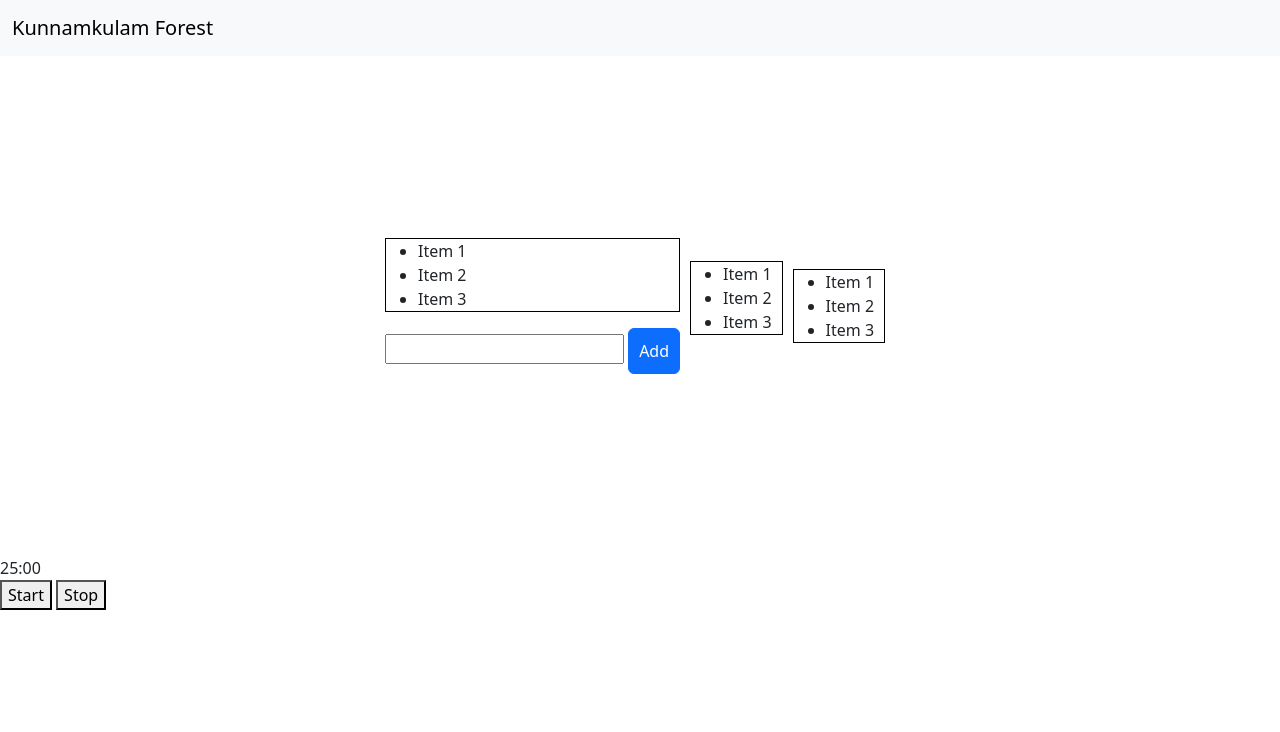
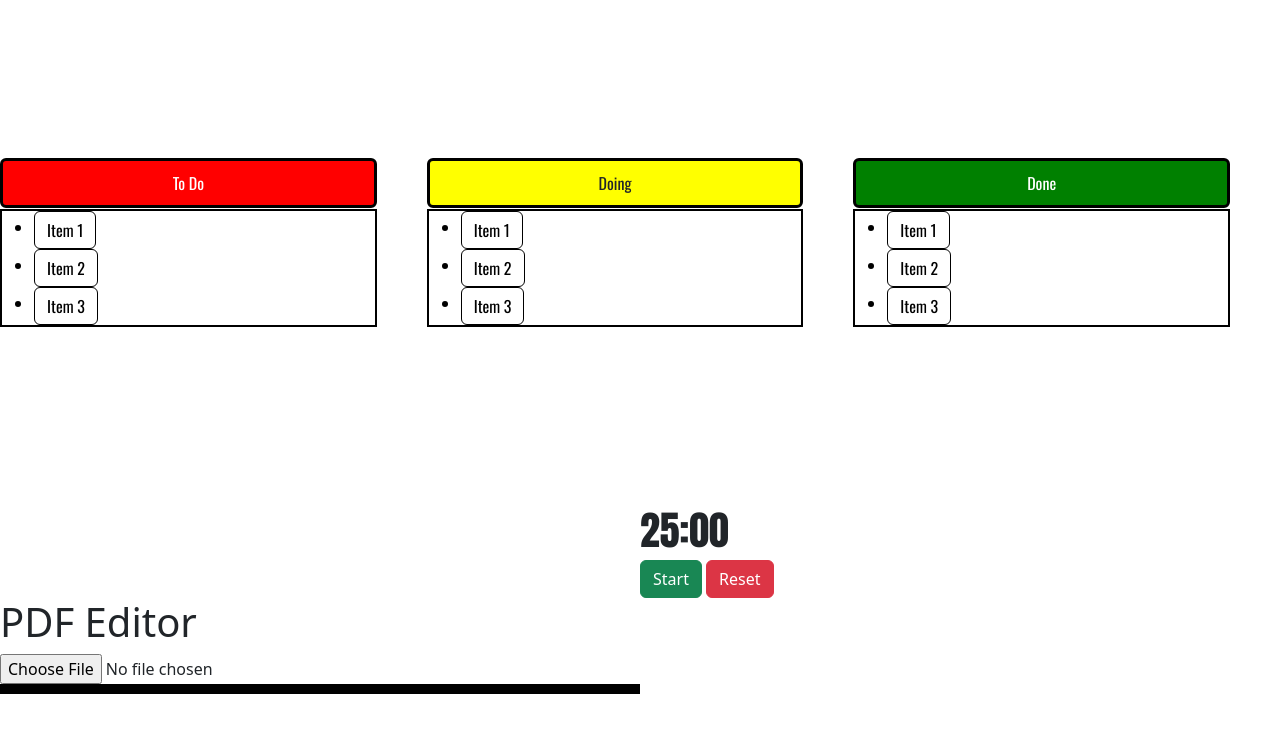
Before and after one commit to bongcloud123/Uruzendayo, a plain HTML site: page Project/index.html in a window 1280 px wide. Drawn offline with nearby package versions, Linux system fonts and the light colour scheme; files whose address does not match are found by name.

Commit message:
new file:   Ideas.txt 	deleted:    Project/DM Module 1 PDF Notes - Kerala Notes.pdf 	modified:   Project/index.html 	new file:   Project/pdf.html 	deleted:    Project/pdf.js 	modified:   Project/styles.css

```diff
--- a/Project/index.html
+++ b/Project/index.html
@@ -3,6 +3,9 @@
 
 <head>
     <link rel="stylesheet" type='text/css' href="styles.css">
+    <link rel="preconnect" href="https://fonts.googleapis.com">
+    <link rel="preconnect" href="https://fonts.gstatic.com" crossorigin>
+    <link href="https://fonts.googleapis.com/css2?family=Oswald:wght@200..700&display=swap" rel="stylesheet">
 
     <meta charset="UTF-8">
     <meta name="viewport" content="width=device-width, initial-scale=1.0">
@@ -10,54 +13,101 @@
     <script src="https://cdnjs.cloudflare.com/ajax/libs/Sortable/1.14.0/Sortable.min.js"></script>
     <script src="https://cdnjs.cloudflare.com/ajax/libs/pdf.js/2.13.272/pdf.min.js"></script>
     <link href="https://cdn.jsdelivr.net/npm/bootstrap@5.3.2/dist/css/bootstrap.min.css" rel="stylesheet"
-    integrity="sha384-T3c6CoIi6uLrA9TneNEoa7RxnatzjcDSCmG1MXxSR1GAsXEV/Dwwykc2MPK8M2HN" crossorigin="anonymous">
+        integrity="sha384-T3c6CoIi6uLrA9TneNEoa7RxnatzjcDSCmG1MXxSR1GAsXEV/Dwwykc2MPK8M2HN" crossorigin="anonymous">
 
 </head>
 
 <body>
-    <nav class="navbar navbar-expand-lg bg-body-tertiary">
-        <div class="container-fluid">
-            <a class="navbar-brand" href="#">Kunnamkulam Forest</a>
+    <div>
+
+    </div>
+    <div id="Lists">
+        <div class="list-container">
+            <div class="card" id="todo">To Do</div>
+            <ul id="sortable-list">
+                <li><button type="button" class="btn">Item 1</button></li>
+                <li><button type="button" class="btn">Item 2</button></li>
+                <li><button type="button" class="btn">Item 3</button></li>
+            </ul>
         </div>
-    </nav>
-    <div id="Lists">
-        <div style="padding-right: 10px;">
 
-            <ul id="sortable-list">
-                <li class="list1">Item 1</li>
-                <li class="list1">Item 2</li>
-                <li class="list1">Item 3</li>
-            </ul>
+        <!-- <div>
+            <div id="add">
             <input type="text" id="newItemText">
             <button id="adt" type="button" class="btn btn-primary">Add</button>
-
+            </div>
             <script src="C:\Users\midto\Desktop\Uni\Mini Project\Project\script.js"></script>
         </div>
-        <div>
+        -->
+
+        <div class="list-container">
+            <div class="card" id="doing">Doing</div>
             <ul id="sortable-list2">
-                <li class="list2">Item 1</li>
-                <li class="list2">Item 2</li>
-                <li class="list2">Item 3</li>
+                <li><button type="button" class="btn">Item 1</button></li>
+                <li><button type="button" class="btn">Item 2</button></li>
+                <li><button type="button" class="btn">Item 3</button></li>
             </ul>
         </div>
-        <div>
+        <div class="list-container">
+            <div class="card" id="done">Done</div>
             <ul id="sortable-list3">
-                <li class="list1">Item 1</li>
-                <li class="list1">Item 2</li>
-                <li class="list1">Item 3</li>
+                <li><button type="button" class="btn">Item 1</button></li>
+                <li><button type="button" class="btn">Item 2</button></li>
+                <li><button type="button" class="btn">Item 3</button></li>
             </ul>
         </div>
     </div>
 
-    <div id="pdf-viewer"></div>
-
 
     <div class="timer">
         <div class="time" id="time">25:00</div>
-        <button id="start">Start</button>
-        <button id="reset">Stop</button>
+        <button id="start" type="button" class="btn btn-success">Start</button>
+        <button id="reset" type="button" class="btn btn-danger">Reset</button>
     </div>
     <script src="timer.js"></script>
+
+    <h1>PDF Editor</h1>
+    <input type="file" id="fileInput">
+    <div id="pdf-viewer"></div>
+    <script src="https://cdnjs.cloudflare.com/ajax/libs/pdf.js/2.11.338/pdf.min.js"></script>
+    <script>
+        document.getElementById('fileInput').addEventListener('change', function (event) {
+            var file = event.target.files[0];
+            var fileReader = new FileReader();
+
+            fileReader.onload = function () {
+                var typedarray = new Uint8Array(this.result);
+                displayPdf(typedarray);
+            }
+
+            fileReader.readAsArrayBuffer(file);
+        });
+
+        function displayPdf(pdfData) {
+            pdfjsLib.getDocument(pdfData).promise.then(function (pdf) {
+                pdf.getPage(1).then(function (page) {
+                    var scale = 1.5;
+                    var viewport = page.getViewport({ scale: scale });
+
+                    var canvas = document.createElement('canvas');
+                    var context = canvas.getContext('2d');
+                    canvas.height = viewport.height;
+                    canvas.width = viewport.width;
+
+                    var renderContext = {
+                        canvasContext: context,
+                        viewport: viewport
+                    };
+
+                    page.render(renderContext).promise.then(function () {
+                        var pdfViewer = document.getElementById('pdf-viewer');
+                        pdfViewer.innerHTML = ''; // Clear previous contents
+                        pdfViewer.appendChild(canvas);
+                    });
+                });
+            });
+        }
+    </script>
 
 
 
--- a/Project/styles.css
+++ b/Project/styles.css
@@ -1,32 +1,110 @@
+
+
 #Lists{
     display: flex;
     justify-content: center;
     align-items: center;
     height: 500px;
+    color: black;
+
+}
+
+.list-container
+{
+    flex:2;
+    margin-right: 50px;
+}
+
+#Lists .btn{
+    border: 1px solid black;
+    color: black;
+
+}
+
+#Lists .btn:hover{
+    background-color: yellow;
 }
 
 #sortable-list
 {
-    border: 1px solid black;
+    border: 2px solid black;
     padding-right: 10px;
+    font-family: "Oswald", sans-serif;
 
 }
 
 #sortable-list2
 {
-    border: 1px solid black;
+    border: 2px solid black;
     padding-right: 10px;
+    font-family: "Oswald", sans-serif;
 }
 
 #sortable-list3
 {
-    border: 1px solid black;
-    margin: 10px;
+    border: 2px solid black;
     padding-right: 10px;
+    font-family: "Oswald", sans-serif;
+
 }
+
+.card
+{
+    font-family: "Oswald", sans-serif;
+    text-align: center;
+    color: white;
+    padding: 10px;
+
+}
+
+#todo{
+    background-color: red;
+    color: white;
+    border: 3px solid black;
+    margin-bottom: 1px;
+}
+
+#doing{
+    background-color: yellow;
+    border: 3px solid black;
+    margin-bottom: 1px;
+}
+
+#done{
+    background-color: green;
+    border: 3px solid black;
+    color:white;
+    margin-bottom: 1px;
+}
+
+.timer #time
+{
+    font-family:Impact, Haettenschweiler, 'Arial Narrow Bold', sans-serif;
+    position: relative;
+    font-size: 250%;
+    margin-left: 50%;
+
+}
+
+.timer #start
+{
+position: relative;
+margin-left:50%;
+}
+
+#pdf-viewer
+{
+    border: 5px solid black;
+    width: 50%;
+    justify-content: center;
+
+
+}
+
 .navbar-brand
 {
     padding: 0%;
+
 }
 
 #adt
```
Also changed, not shown: Project/pdf.html (added, +59 -0 lines), Project/pdf.js (deleted, +0 -35 lines), Ideas.txt (added).
